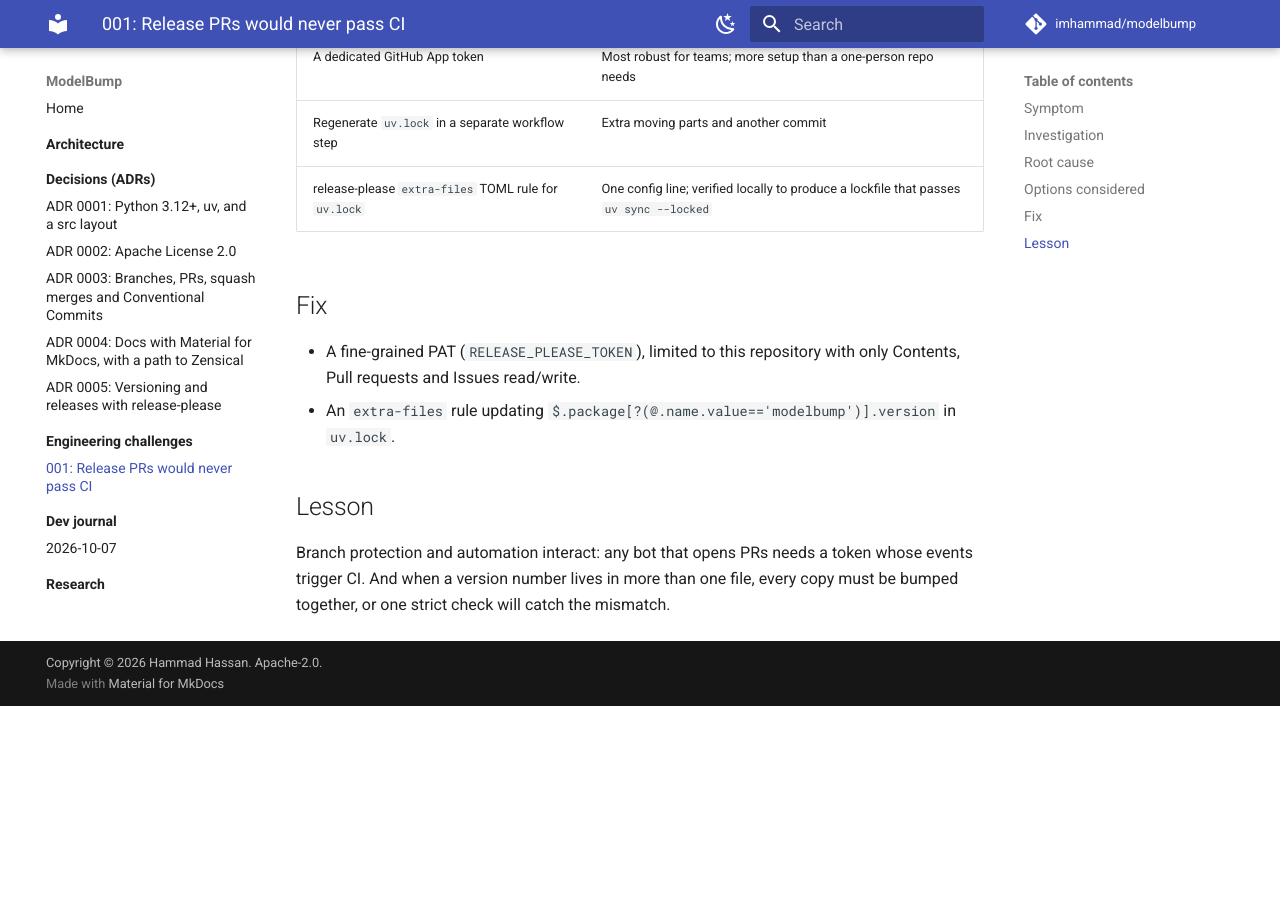
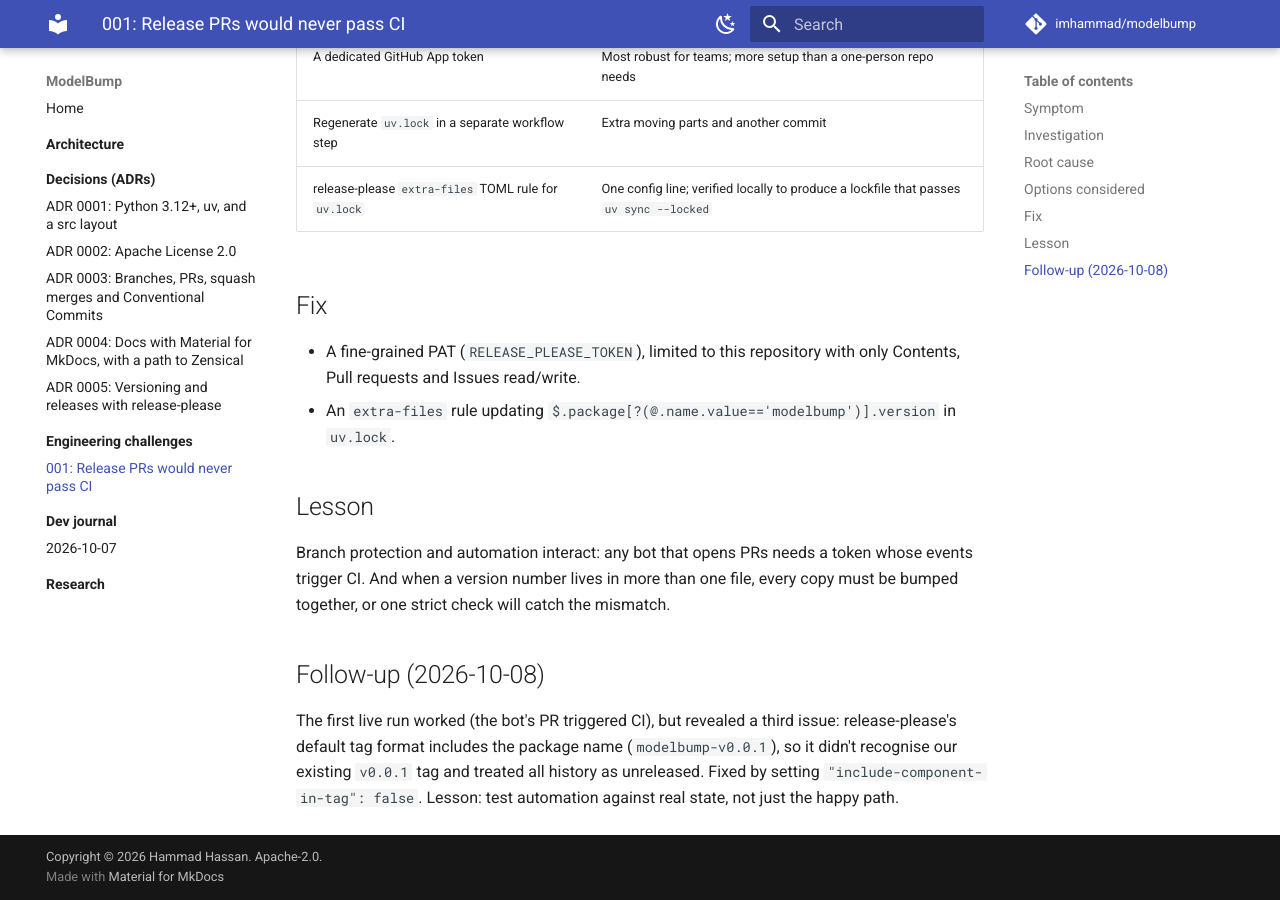
Before and after one commit to imhammad/modelbump, an MkDocs documentation site: the page built from docs/engineering-challenges/001-release-pr-ci-never-runs.md, in a window 1280 px wide and 900 px high, scrolled down 1204 px. Built offline with MkDocs 1.6.1 and Material for MkDocs 9.7.7, drawn with Linux system fonts in a browser that asks for light colours; comment, search, counter and statistics services are not loaded; before the commit the page ends 1910 px from its top, so only the background shows below that.

Commit message:
fix(release): use v-prefixed tags without component name (#7)
release-please looked for modelbump-v0.0.1 instead of our existing
v0.0.1 tag. Sets include-component-in-tag to false and records the
follow-up in engineering challenge 001.

```diff
--- a/docs/engineering-challenges/001-release-pr-ci-never-runs.md
+++ b/docs/engineering-challenges/001-release-pr-ci-never-runs.md
@@ -39,3 +39,7 @@
 ## Lesson
 
 Branch protection and automation interact: any bot that opens PRs needs a token whose events trigger CI. And when a version number lives in more than one file, every copy must be bumped together, or one strict check will catch the mismatch.
+
+## Follow-up (2026-10-08)
+
+The first live run worked (the bot's PR triggered CI), but revealed a third issue: release-please's default tag format includes the package name (`modelbump-v0.0.1`), so it didn't recognise our existing `v0.0.1` tag and treated all history as unreleased. Fixed by setting `"include-component-in-tag": false`. Lesson: test automation against real state, not just the happy path.
--- a/release-please-config.json
+++ b/release-please-config.json
@@ -5,6 +5,7 @@
       "release-type": "python",
       "package-name": "modelbump",
       "include-v-in-tag": true,
+      "include-component-in-tag": false,
       "bump-minor-pre-major": true,
       "changelog-sections": [
         { "type": "feat", "section": "Features" },
```
